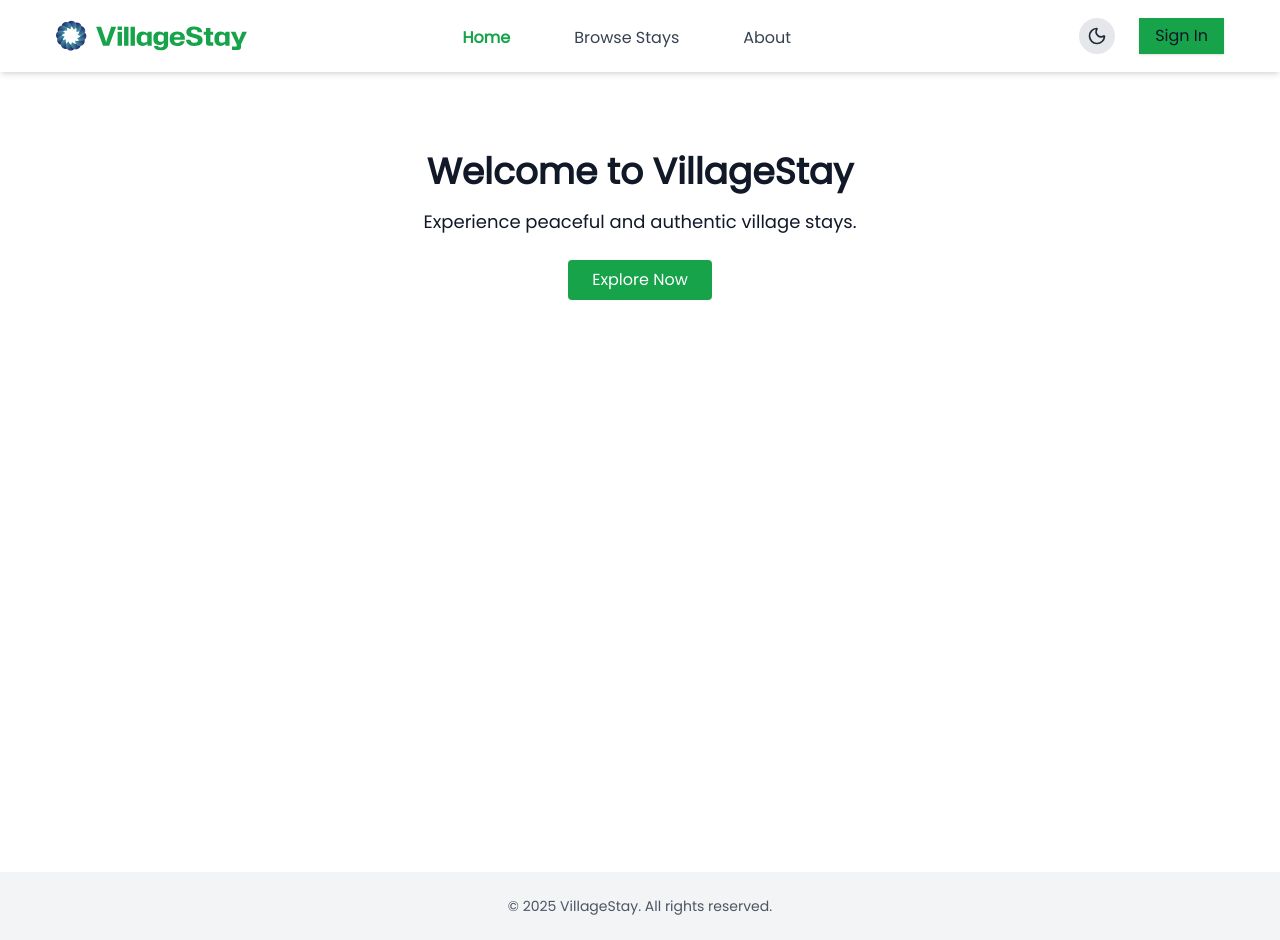
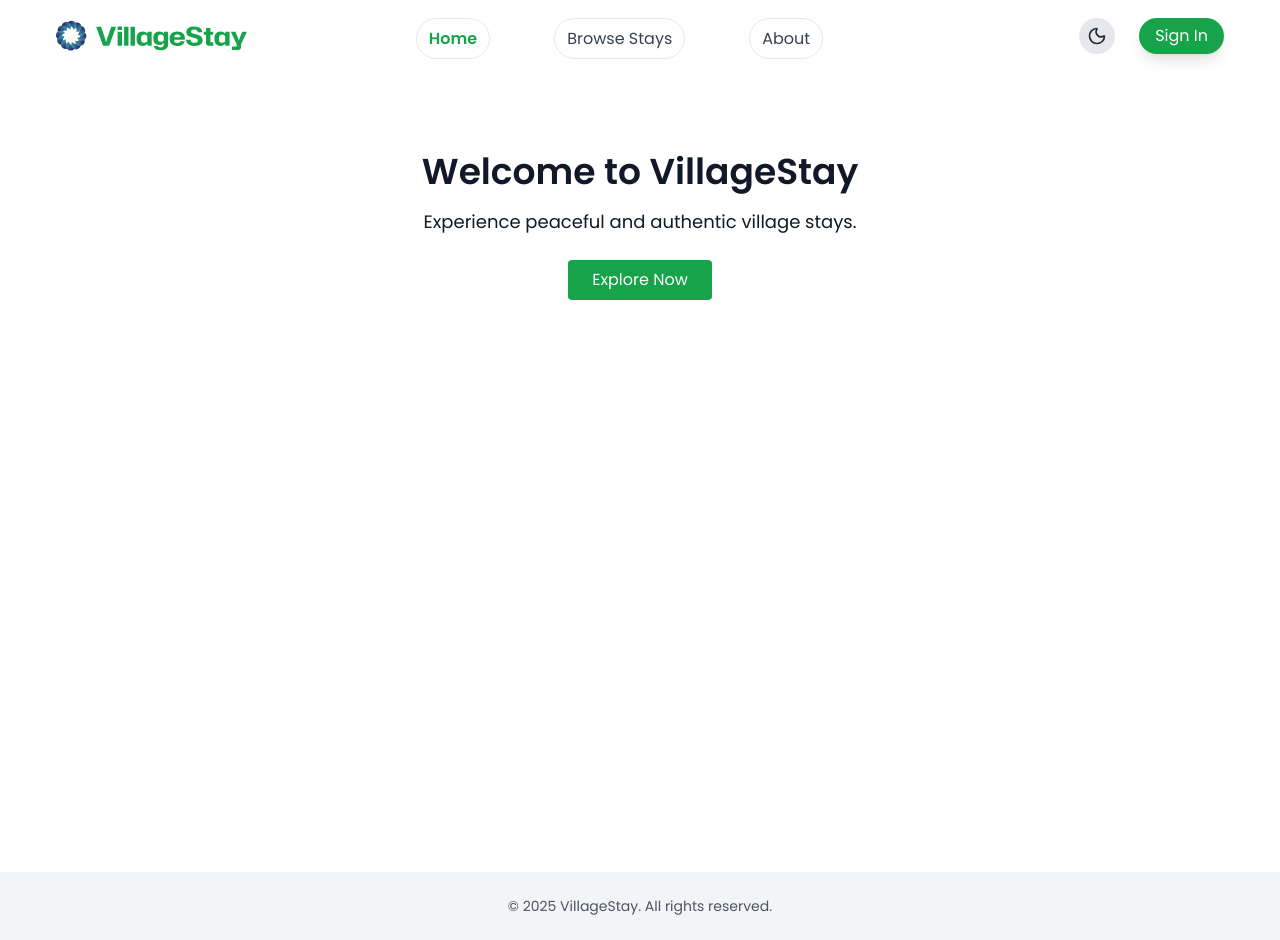
Before and after one commit to SARNAAVHO/VillageStay, a React (Vite) app in the folder frontend/: page / in a window 1280 px wide. Built offline with nearby package versions, Linux system fonts and the light colour scheme; no server answers.

Commit message:
node modules updated

```diff
--- a/frontend/index.html
+++ b/frontend/index.html
@@ -3,7 +3,8 @@
   <head>
     <meta charset="UTF-8" />
     <meta name="viewport" content="width=device-width, initial-scale=1.0" />
-    <title>VillageStay</title>
+    <link href="https://fonts.googleapis.com/css2?family=Poppins:wght@400;600&display=swap" rel="stylesheet">
+   <title>VillageStay</title>
   </head>
   <body>
     <div id="root"></div>
--- a/frontend/package.json
+++ b/frontend/package.json
@@ -10,6 +10,9 @@
     "preview": "vite preview"
   },
   "dependencies": {
+    "@clerk/clerk-react": "^5.32.4",
+    "@clerk/nextjs": "^6.23.3",
+    "@fontsource/poppins": "^5.2.6",
     "@radix-ui/react-dialog": "^1.1.14",
     "@radix-ui/react-slot": "^1.2.3",
     "class-variance-authority": "^0.7.1",
--- a/frontend/src/components/Header.jsx
+++ b/frontend/src/components/Header.jsx
@@ -30,13 +30,13 @@ const Header = () => {
 
   // Base and active classes
   const linkBase =
-    "text-gray-700 dark:text-gray-200 hover:text-green-600 dark:hover:text-green-600 hover:scale-110 transition-all";
+    "text-gray-700 dark:text-gray-200 hover:text-green-600 dark:hover:text-green-600 hover:scale-110 transition-all border px-3 py-2 rounded-full align-middle";
   const activeLink =
     "text-green-600 dark:text-green-400 font-semibold scale-110";
 
   return (
     <header
-      className={`w-full px-6 md:px-14 py-4 shadow-md bg-white dark:bg-gray-900 sticky top-0 z-50 transition-transform duration-300 ${
+      className={`w-full px-6 md:px-14 py-4 bg-transparent sticky top-0 z-50 transition-transform duration-300 ${
         hidden ? "-translate-y-full" : "translate-y-0"
       }`}
     >
@@ -51,7 +51,7 @@ const Header = () => {
 
         {/* Desktop Nav */}
         <nav className="hidden md:flex">
-          <div className="mt-2 space-x-16 items-center text-md mr-72">
+          <div className="mt-2 space-x-16 items-center text-md mr-64">
           <a
             href="/"
             className={`${linkBase} ${
@@ -94,7 +94,7 @@ const Header = () => {
             <UserButton afterSignOutUrl="/" />
           ) : (
             <SignInButton mode="modal">
-              <Button className="bg-green-600 hover:bg-green-700 rounded-sm text-md">Sign In</Button>
+              <Button className="bg-green-600 hover:bg-green-700 rounded-full text-md text-white shadow-lg">Sign In</Button>
             </SignInButton>
           )}
         </div>
@@ -149,7 +149,7 @@ const Header = () => {
                   <UserButton afterSignOutUrl="/" />
                 ) : (
                   <SignInButton mode="modal">
-                    <Button variant="outline" className="rounded-md">
+                    <Button variant="outline" className="bg-green-600 hover:bg-green-700 rounded-full text-md text-white shadow-lg">
                       Sign In
                     </Button>
                   </SignInButton>
--- a/frontend/src/context/ThemeContext.jsx
+++ b/frontend/src/context/ThemeContext.jsx
@@ -14,14 +14,14 @@ const ThemeProvider = ({ children }) => {
   const [theme, setTheme] = useState(getInitialTheme);
 
   useLayoutEffect(() => {
-    const root = document.documentElement;
+    const root = window.document.documentElement;
     root.classList.remove("light", "dark");
     root.classList.add(theme);
     localStorage.setItem("theme", theme);
   }, [theme]);
 
   const toggleTheme = () => {
-    setTheme((prev) => (prev === "dark" ? "light" : "dark"));
+    setTheme(prev => (prev === "dark" ? "light" : "dark"));
   };
 
   return (
--- a/frontend/src/main.jsx
+++ b/frontend/src/main.jsx
@@ -2,19 +2,15 @@ import React from "react";
 import ReactDOM from "react-dom/client";
 import App from "./App.jsx";
 import "./index.css";
-import ThemeProvider from "./context/ThemeContext";
+import ThemeProvider from "./context/ThemeContext.jsx";
 import { ClerkProvider } from "@clerk/clerk-react";
-import '@fontsource/poppins'; // Defaults to weight 400
-// import '@fontsource/poppins/700.css'; // Optional: bold
-
-const PUBLISHABLE_KEY = import.meta.env.VITE_CLERK_PUBLISHABLE_KEY;
 
 ReactDOM.createRoot(document.getElementById("root")).render(
   <React.StrictMode>
-    <ThemeProvider>
-      <ClerkProvider publishableKey={PUBLISHABLE_KEY}>
+    <ClerkProvider publishableKey={import.meta.env.VITE_CLERK_PUBLISHABLE_KEY}>
+      <ThemeProvider>
         <App />
-      </ClerkProvider>
-    </ThemeProvider>
+      </ThemeProvider>
+    </ClerkProvider>
   </React.StrictMode>
 );
--- a/package.json
+++ /dev/null
@@ -1,6 +0,0 @@
-{
-  "dependencies": {
-    "@clerk/clerk-react": "^5.32.4",
-    "@fontsource/poppins": "^5.2.6"
-  }
-}
```
Also changed, not shown: 2 other files (tests, documents, lock files or other folders).
